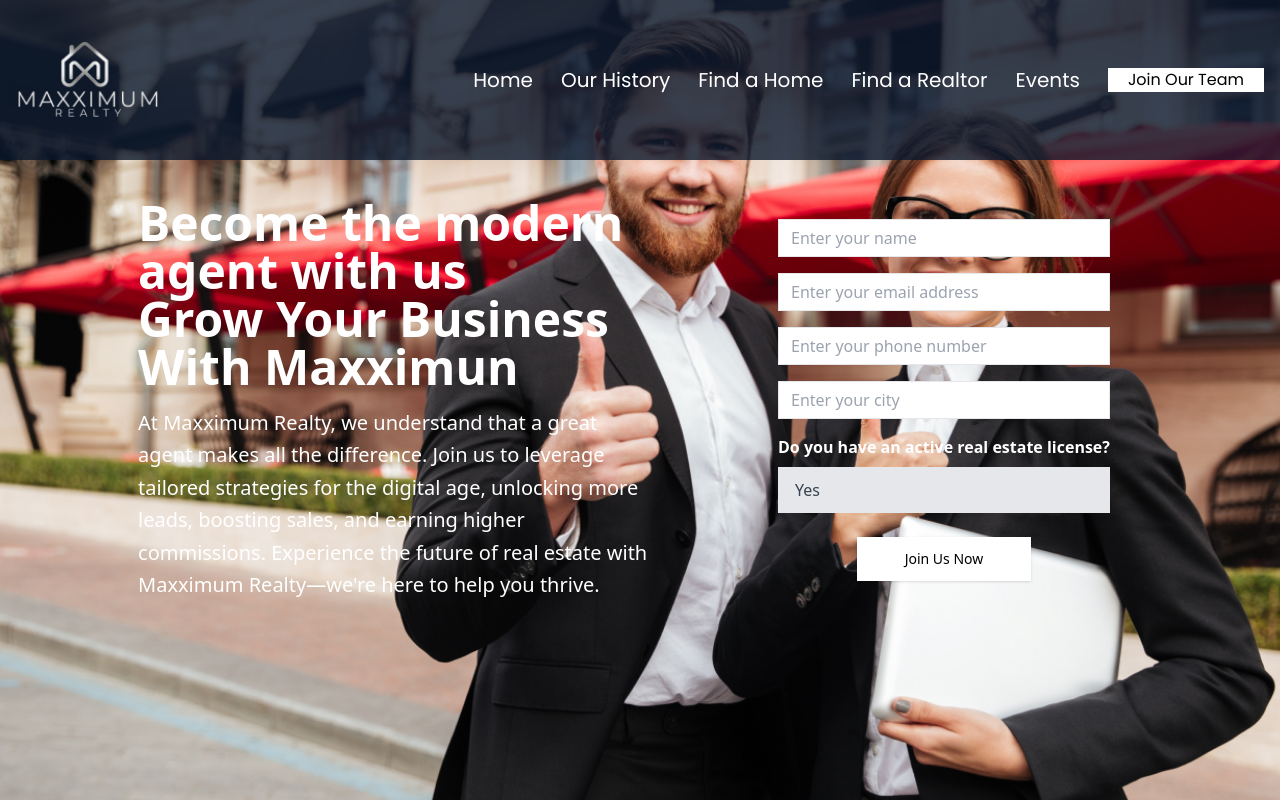
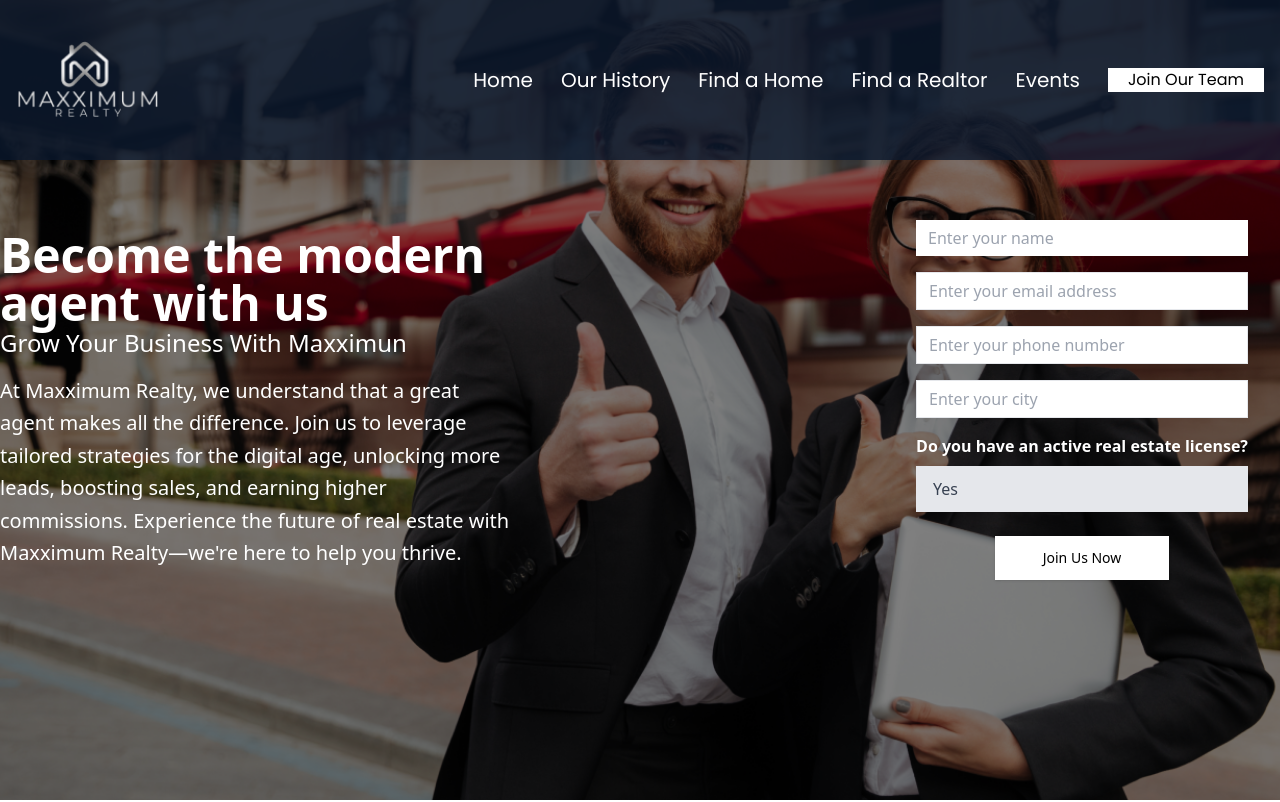
Before and after one commit to JoelNovoa/maxximus-main, a React (Create React App) app: page /find-realtor in a window 1280 px wide. Shown: the top 802 px of the page. Built offline with nearby package versions, Linux system fonts and the light colour scheme.

Commit message:
Cambios 3
Push

```diff
--- a/src/Components/Common/Section.jsx
+++ b/src/Components/Common/Section.jsx
@@ -27,18 +27,20 @@ const Section = ({ Titulo, Blanco, Descripcion, Buton, img }) => {
 
           <p className="mt-4 max-w-lg sm:text-xl/relaxed">{Descripcion}</p>
 
-{Buton ??         <div className="mt-8 flex flex-wrap gap-4 justify-center">
-            <a
-              href="#"
-              className="block rounded bg-white px-6 py-4 text-sm font-medium text-black shadow focus:outline-none focus:ring sm:w-auto"
-            >
-              Learn More
-            </a>
-          </div>}
+          {Buton && (
+            <div className="mt-8 flex flex-wrap gap-4 justify-start"> {/* Cambiado a justify-start */}
+               <a
+                href="#"
+                className="underline text-white"
+              >
+                Learn More
+              </a>
+            </div>
+          )}
         </div>
 
-        <div className="mt-8 lg:mt-0 lg:ml-10">
-          <img src={img} className="max-w-full" alt="Section Image" />
+        <div className="mt-8 lg:mt-0 lg:ml-auto"> {/* Cambiado a lg:ml-auto */}
+          <img src={img} className="max-w-full lg:max-w-4xl" alt="Section Image" /> {/* Cambiado a max-w-4xl */}
         </div>
       </div>
     </section>
--- a/src/Components/Common/SectionForm.jsx
+++ b/src/Components/Common/SectionForm.jsx
@@ -1,51 +1,63 @@
-import react from "react";
+import React from "react";
 
-const SectionForm = ({Titulo, SubTitulo, Descripcion}) => {
-
-    return(
-        <section
-            className="flex relative bg-[#0A182E] bg-cover bg-center bg-[url(././Img/banner3-1.png)] "
+const SectionForm = ({ Titulo, SubTitulo, Descripcion }) => {
+  return (
+    <section className="relative bg-[#0A182E] bg-cover bg-center bg-[url(././Img/banner3-1.png)]">
+      <div className="absolute inset-0 bg-black opacity-50"></div>
+      <div className="relative mx-auto max-w-screen-xl lg:flex lg:h-screen lg:items-center">
+        <div className="max-w-xl text-left ltr:sm:text-left rtl:sm:text-right text-white lg:mr-auto"> {/* Cambiado lg:mr-auto */}
+          <h1 className="text-3xl font-extrabold sm:text-5xl">{Titulo}</h1>
+          <h3 className="text-2xl  sm:text-2xl">{SubTitulo}</h3>
+          <p className="mt-4 max-w-lg sm:text-xl/relaxed">{Descripcion}</p>
+        </div>
+        <div className="lg:ml-auto"> {/* Añadido lg:ml-auto */}
+          <form className="p-8 rounded-lg max-w-md mx-auto">
+            <div className="mb-4">
+              <input
+                type="text"
+                id="name"
+                placeholder="Enter your name"
+                className="appearance-none border-radius rounded-lg w-full py-2 px-3 leading-tight focus:outline-none focus:shadow-outline"
+              />
+            </div>
+            <div className="mb-4">
+              <input
+                type="email"
+                id="email"
+                placeholder="Enter your email address"
+                className="appearance-none border rounded-lg w-full py-2 px-3 leading-tight focus:outline-none focus:shadow-outline"
+              />
+            </div>
+            <div className="mb-4">
+              <input
+                type="tel"
+                id="phone"
+                placeholder="Enter your phone number"
+                className="appearance-none border rounded-lg w-full py-2 px-3 leading-tight focus:outline-none focus:shadow-outline"
+              />
+            </div>
+            <div className="mb-4">
+              <input
+                type="text"
+                id="city"
+                placeholder="Enter your city"
+                className="appearance-none border rounded-lg w-full py-2 px-3 leading-tight focus:outline-none focus:shadow-outline"
+              />
+            </div>
+            <div className="mb-6">
+              <label htmlFor="license" className="block text-white font-bold mb-2">
+                Do you have an active real estate license?
+              </label>
+              <select
+                id="license"
+                className="block appearance-none w-full bg-gray-200 border border-gray-200 text-gray-700 py-3 px-4 pr-8 rounded leading-tight focus:outline-none focus:bg-white focus:border-gray-500"
               >
-            <div
-                className="absolute inset-0 bg-white/75 sm:bg-transparent sm:from-white/95 sm:to-white/25 ltr:sm:bg-gradient-to-r rtl:sm:bg-gradient-to-l"
-            ></div>
-
-            <div className="relative mx-auto max-w-screen-xl  lg:flex lg:h-screen lg:items-center ">
-                <div className="max-w-xl text-left ltr:sm:text-left rtl:sm:text-right text-white">
-                    <h1 className="text-3xl font-extrabold sm:text-5xl">
-                        {Titulo}
-                    </h1>
-                    <p className="text-3xl font-extrabold sm:text-5xl">
-                        {SubTitulo}
-                    </p>
-
-                    <p className="mt-4 max-w-lg sm:text-xl/relaxed">
-                        {Descripcion}
-                    </p>
-                </div>
-                <div>
-                <form class="p-8 rounded-lg max-w-md mx-auto pl-16">
-                <div class="mb-4">
-                    <input type="text" id="name" placeholder="Enter your name" class="appearance-none border rounded-lg w-full py-2 px-3 leading-tight focus:outline-none focus:shadow-outline" />
-                </div>
-                <div class="mb-4">
-                    <input type="email" id="email" placeholder="Enter your email address" class="appearance-none border rounded-lg w-full py-2 px-3 leading-tight focus:outline-none focus:shadow-outline" />
-                </div>
-                <div class="mb-4">
-                    <input type="tel" id="phone" placeholder="Enter your phone number" class="appearance-none border rounded-lg w-full py-2 px-3 leading-tight focus:outline-none focus:shadow-outline" />
-                </div>
-                <div class="mb-4">
-                    <input type="text" id="city" placeholder="Enter your city" class="appearance-none border rounded-lg w-full py-2 px-3 leading-tight focus:outline-none focus:shadow-outline" />
-                </div>
-                <div class="mb-6">
-                    <label for="license" class="block text-white font-bold mb-2">Do you have an active real estate license?</label>
-                    <select id="license"  class="block appearance-none w-full bg-gray-200 border border-gray-200 text-gray-700 py-3 px-4 pr-8 rounded leading-tight focus:outline-none focus:bg-white focus:border-gray-500">
                 <option value="yes">Yes</option>
                 <option value="no">No</option>
               </select>
             </div>
-                <div class="flex items-center justify-center">
-                    <button class="block w-full rounded bg-white px-12 py-3 text-sm font-medium text-black shadow focus:outline-none focus:rin sm:w-auto">
+            <div className="flex items-center justify-center">
+              <button className="block w-full rounded bg-white px-12 py-3 text-sm font-medium text-black shadow focus:outline-none focus:rin sm:w-auto">
                 Join Us Now
               </button>
             </div>
@@ -53,6 +65,7 @@ const SectionForm = ({Titulo, SubTitulo, Descripcion}) => {
         </div>
       </div>
     </section>
-    )
+  );
 };
+
 export default SectionForm;
--- a/src/Components/Common/SectionOur.jsx
+++ b/src/Components/Common/SectionOur.jsx
@@ -1,21 +1,21 @@
 import React from 'react';
 
-const SectionOur = ({BG, Titulo, Descripcion, SubTitulo, SubDescripcion}) => {
+const SectionOur = ({ BG, Titulo, Descripcion, SubTitulo, SubDescripcion }) => {
     return (
-<div className={BG ? "flex flex-col items-center justify-center relative bg-white bg-cover bg-center my-8" : "flex flex-col items-center bg-[url(./Img/banner-5.png)] justify-center relative bg-cover bg-center h-full w-full my-8"}>
-    <div className="container mx-auto px-6">
-        <div className="lg:flex justify-between items-center">
-            <div className="lg:w-6/12 lg:p-0 p-7 text-center mx-auto">
-                <h1 className="text-4xl font-bold leading-tight mb-5 capitalize">{Titulo}</h1>
-                <p className="text-xl">{Descripcion}</p>
-                <br/>
-                <h1 className="text-4xl font-bold leading-tight mb-5 capitalize">{SubTitulo}</h1>
-                <p className="text-xl">{SubDescripcion}</p>
-
+        <div className={BG ? "flex flex-col items-center justify-center relative bg-white bg-cover bg-center my-8 h-90" : "flex flex-col items-center bg-[url(./Img/banner-5.png)] justify-center relative bg-cover bg-center w-full my-8 h-screen"}>
+            <div className="container mx-auto px-6 py-16 mt-1"> {/* Añadido mt-1 para ajustar la alineación */}
+                <div className="lg:flex justify-between items-start"> {/* Cambiado items-center por items-start */}
+                    <div className="lg:w-6/12 lg:p-0 p-7 text-center mx-auto">
+                        <h1 className="text-4xl font-bold leading-tight mb-3 capitalize">{Titulo}</h1> {/* Reducido el margen inferior */}
+                        <br/>
+                        <p className="text-xl mb-3">{Descripcion}</p> {/* Reducido el margen inferior */}
+                        <h1 className="text-4xl font-bold leading-tight mb-3 capitalize">{SubTitulo}</h1> {/* Reducido el margen inferior */}
+                        <br/>
+                        <p className="text-xl">{SubDescripcion}</p>
+                    </div>
+                </div>
             </div>
         </div>
-    </div>
-</div>
     );
 }
 
--- a/src/Screens/FindHome.jsx
+++ b/src/Screens/FindHome.jsx
@@ -49,7 +49,7 @@ const FindHome = () => {
           <div className="grid grid-cols-1 md:grid-cols-2 lg:grid-cols-3 gap-4 py-20">
             {arrayCard.map(() => {
               return (
-                <div className="max-w-sm rounded overflow-hidden shadow-lg bg-white mt-10">
+                <div className="max-w-sm rounded overflow-hidden shadow-lg bg-white mt-10 border border-white">
                   <img
                     className="w-full"
                     src="https://arquitectopablorestrepo.com/wp-content/uploads/2022/03/Dise%C3%B1o-casa-familiar-el-bambu-3-800x600.jpg"
--- a/src/Screens/Home.jsx
+++ b/src/Screens/Home.jsx
@@ -16,6 +16,7 @@ const Home = () => {
       <Header img={"bg-[url(./Img/banner1.png)]"}
       Titulo={"Become the modern "}
       Descripcion={"Welcome to Maxximum Realty where we revolutionize real estate marketing with innovative strategies that attract listings and buyers. Our approach redefines the lender-realtor relationship, fostering collaboration beyond the mortgage transaction."}
+
       />
 
       <Section
@@ -23,6 +24,7 @@ const Home = () => {
       Titulo={"OUR HISTORY"}
        Descripcion={"At Maxximum Realty, we're pioneers in the real estate industry, harnessing the power of AI and the latest technologies to revolutionize the agent experience"}
        img={Mask}
+       Buton={true}
        />
        <Layout />
        <Carousel />
```
Also changed, not shown: src/Components/Common/Header.jsx (+19 -31 lines), src/Screens/OurHistory.jsx (+3 -4 lines). Lines whose indentation alone changed are shown as unchanged.
